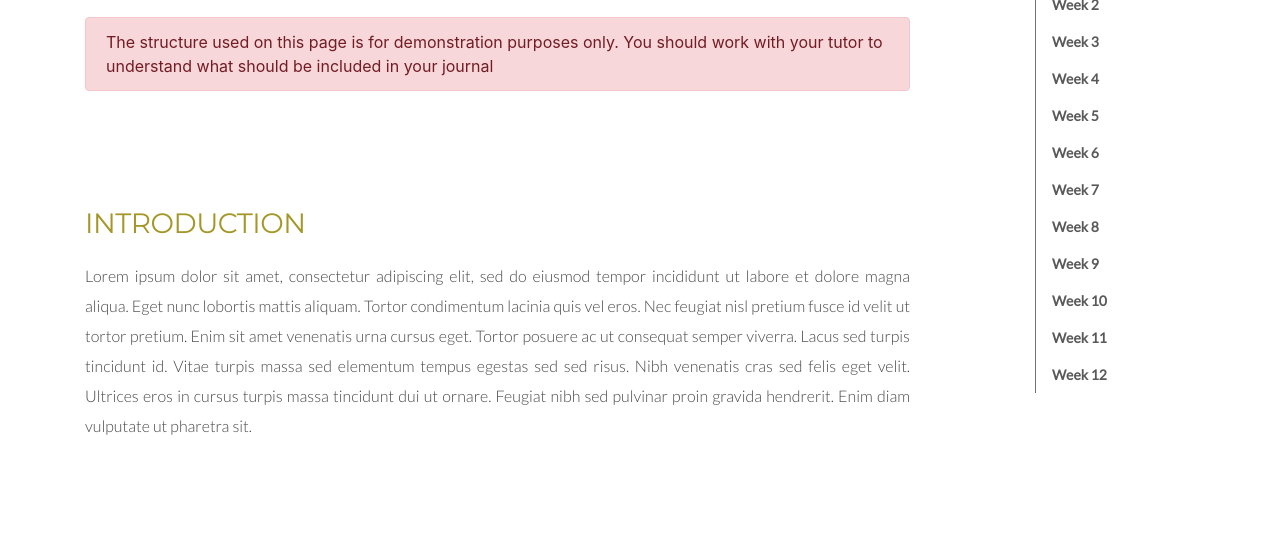
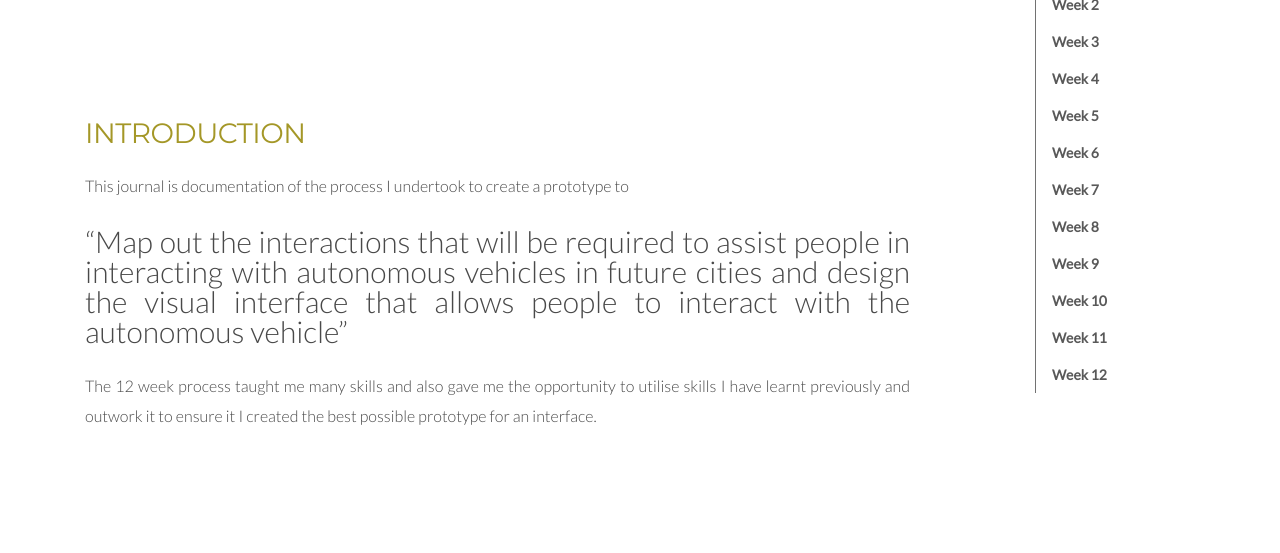
Before and after one commit to gracesuprapto/deco2200_portfolio, a plain HTML site: page process-journal.html in a window 1280 px wide. Shown: the part 181-734 px from the top of the page. Drawn offline with nearby package versions, Linux system fonts and the light colour scheme.

Commit message:
introduction and week 12

```diff
--- a/process-journal.html
+++ b/process-journal.html
@@ -53,14 +53,6 @@
               </div>
             </div>
 
-            <div class="row">
-              <div class="col-md-12">
-                <div class="alert alert-danger" role="alert">
-                  The structure used on this page is for demonstration purposes only. You should work with your tutor to understand what should be included in your journal
-                </div>
-              </div>
-            </div>
-
 
             <div class="row section-heading">
               <div class="col-md-12">
@@ -69,10 +61,16 @@
             </div>
 
             <div class="row">
-              <div class="col-md-12">
-                <p>Lorem ipsum dolor sit amet, consectetur adipiscing elit, sed do eiusmod tempor incididunt ut labore et dolore magna aliqua. Eget nunc lobortis mattis aliquam. Tortor condimentum lacinia quis vel eros. Nec feugiat nisl pretium fusce id velit ut tortor pretium. Enim sit amet venenatis urna cursus eget. Tortor posuere ac ut consequat semper viverra. Lacus sed turpis tincidunt id. Vitae turpis massa sed elementum tempus egestas sed sed risus. Nibh venenatis cras sed felis eget velit. Ultrices eros in cursus turpis massa tincidunt dui ut ornare. Feugiat nibh sed pulvinar proin gravida hendrerit. Enim diam vulputate ut pharetra sit.</p>
-              </div>
+
+            <div class="col-md-12">
+              <p>This journal is documentation of the process I undertook to create a prototype to
+              </p>
+              <p style="font-size: 30px">“Map out the interactions that will be required to assist people in interacting with autonomous vehicles in future cities and design the visual interface that allows people to interact with the autonomous vehicle”
+              </p>
+              <p> The 12 week process taught me many skills and also gave me the opportunity to utilise skills I have learnt previously and outwork it to ensure it I created the best possible prototype for an interface.
+              </p>
             </div>
+          </div>
 
             <div class="row section-heading" id="Week1">
               <div class="col-md-12">
@@ -802,6 +800,13 @@
               </div>
 
               <div class="row">
+                <div class="col-md-12">
+                  <p> This is our final interactive prototype. We all came together to help create the app and in reflection am very proud of this app.
+                  </p>
+                </div>
+              </div>
+
+              <div class="row">
               <div class="col-md-12">
                 <iframe width="100%" height="400" src="https://www.youtube.com/embed/C23M_mRDDPE" frameborder="0" allow="autoplay; encrypted-media" allowfullscreen>
                 </iframe>
```
